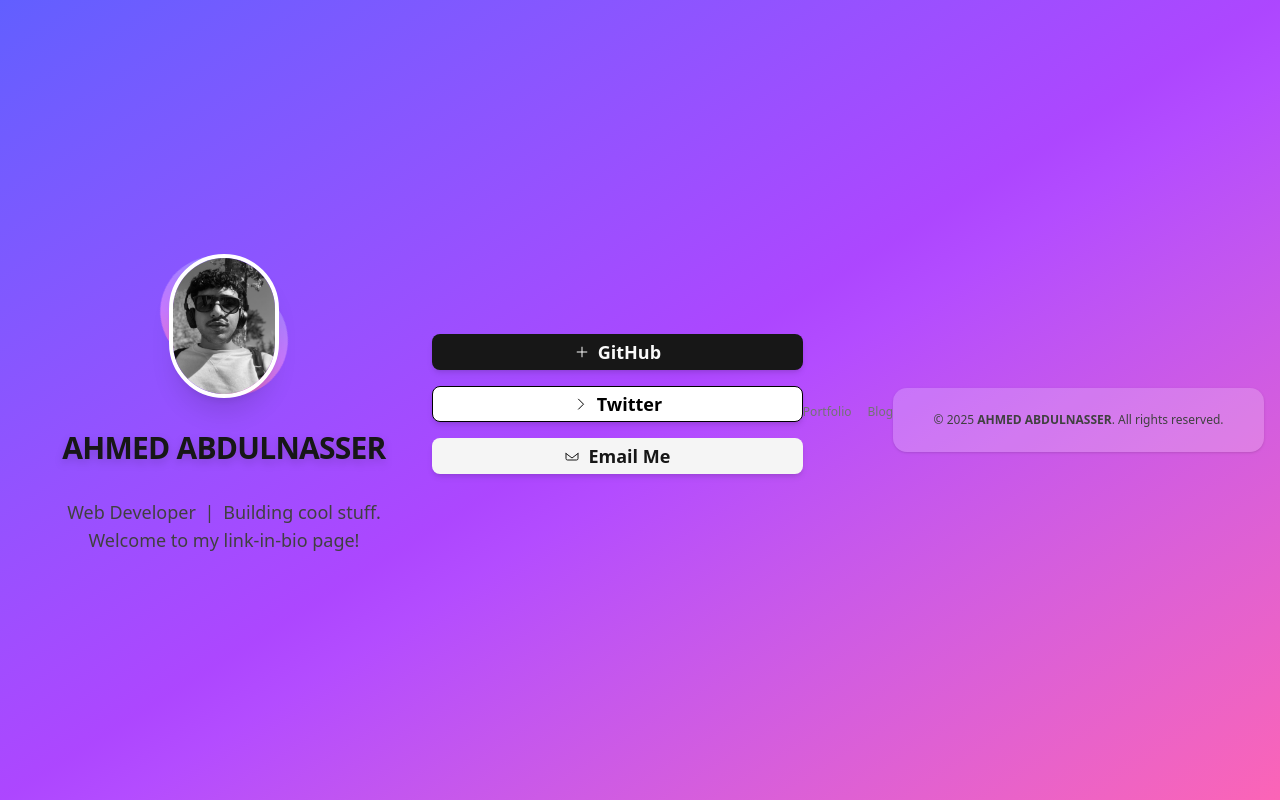
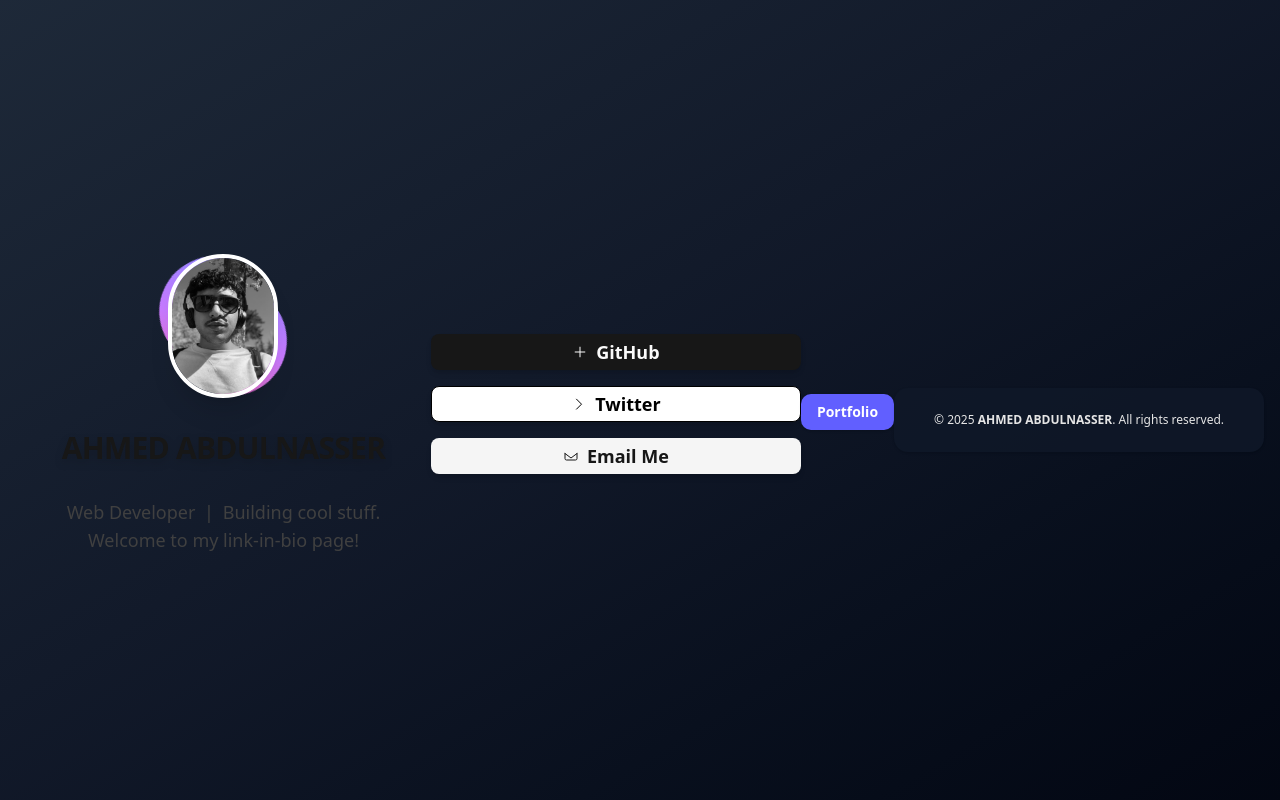
Before and after one commit to a7med-alshatebi/Personal-Link-in-Bio-Page, a Next.js app: page / in a window 1280 px wide. Built offline with nearby package versions, Linux system fonts and the light colour scheme.

Commit message:
portofolio buttona added

```diff
--- a/src/app/page.tsx
+++ b/src/app/page.tsx
@@ -6,8 +6,8 @@ import Image from "next/image";
 
 export default function Home() {
   return (
-    <div className="min-h-screen flex items-center justify-center bg-gradient-to-br from-indigo-500 via-purple-500 to-pink-400 dark:from-gray-900 dark:via-gray-800 dark:to-gray-900 px-4 py-10">
-  <div className="relative flex flex-col items-center gap-8 w-full max-w-md p-0 sm:p-8 pt-0 sm:pt-12 animate-fade-in">
+  <div className="min-h-screen flex items-center justify-center bg-gradient-to-br from-gray-800 via-gray-900 to-gray-950 dark:from-black dark:via-gray-900 dark:to-gray-950 px-4 py-10 animate-fade-in">
+  <div className="relative flex flex-col items-center gap-8 w-full max-w-md p-0 sm:p-8 pt-0 sm:pt-12">
         <div className="relative">
           <span className="absolute inset-0 rounded-full bg-gradient-to-tr from-pink-400 via-purple-400 to-indigo-400 p-[3px] animate-spin-slow"></span>
           <Image
@@ -59,10 +59,14 @@ export default function Home() {
         </Button>
       </div>
       <div className="flex justify-center gap-4 mt-6">
-        <a href="#" className="text-xs text-neutral-500 dark:text-neutral-400 hover:text-indigo-500 transition-colors">Portfolio</a>
-        <a href="#" className="text-xs text-neutral-500 dark:text-neutral-400 hover:text-pink-500 transition-colors">Blog</a>
+          <a
+            href="#"
+            className="px-4 py-2 rounded-lg bg-indigo-500 text-white text-sm font-semibold shadow hover:bg-indigo-600 transition-colors focus:outline-none focus:ring-2 focus:ring-indigo-400"
+          >
+            Portfolio
+          </a>
       </div>
-      <footer className="w-full py-6 mt-10 flex items-center justify-center bg-white/20 dark:bg-black/20 rounded-xl shadow text-xs text-neutral-700 dark:text-neutral-300 text-center font-medium">
+  <footer className="w-full py-6 mt-10 flex items-center justify-center bg-gray-900/80 dark:bg-black/60 rounded-xl shadow text-xs text-neutral-200 dark:text-neutral-300 text-center font-medium">
         <span>&copy; {new Date().getFullYear()} <span className="font-semibold">AHMED ABDULNASSER</span>. All rights reserved.</span>
       </footer>
     </div>
```
